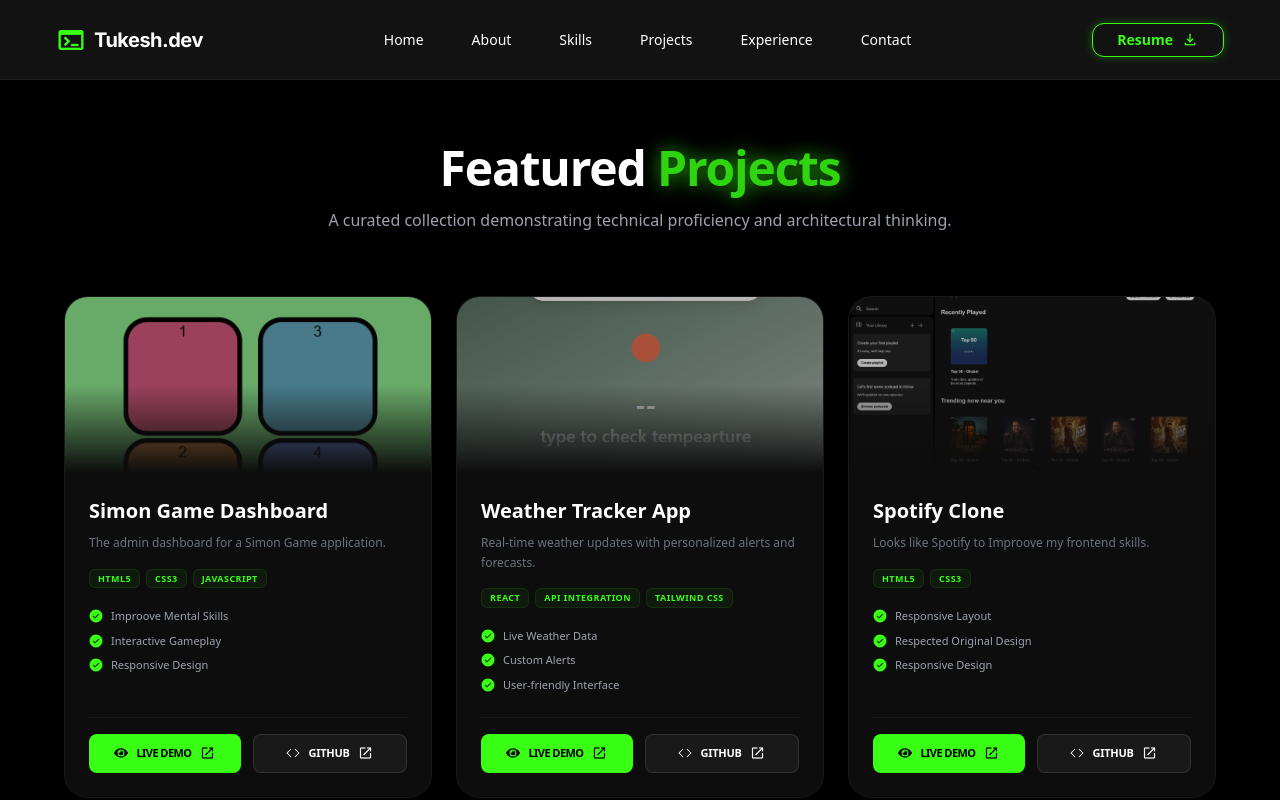
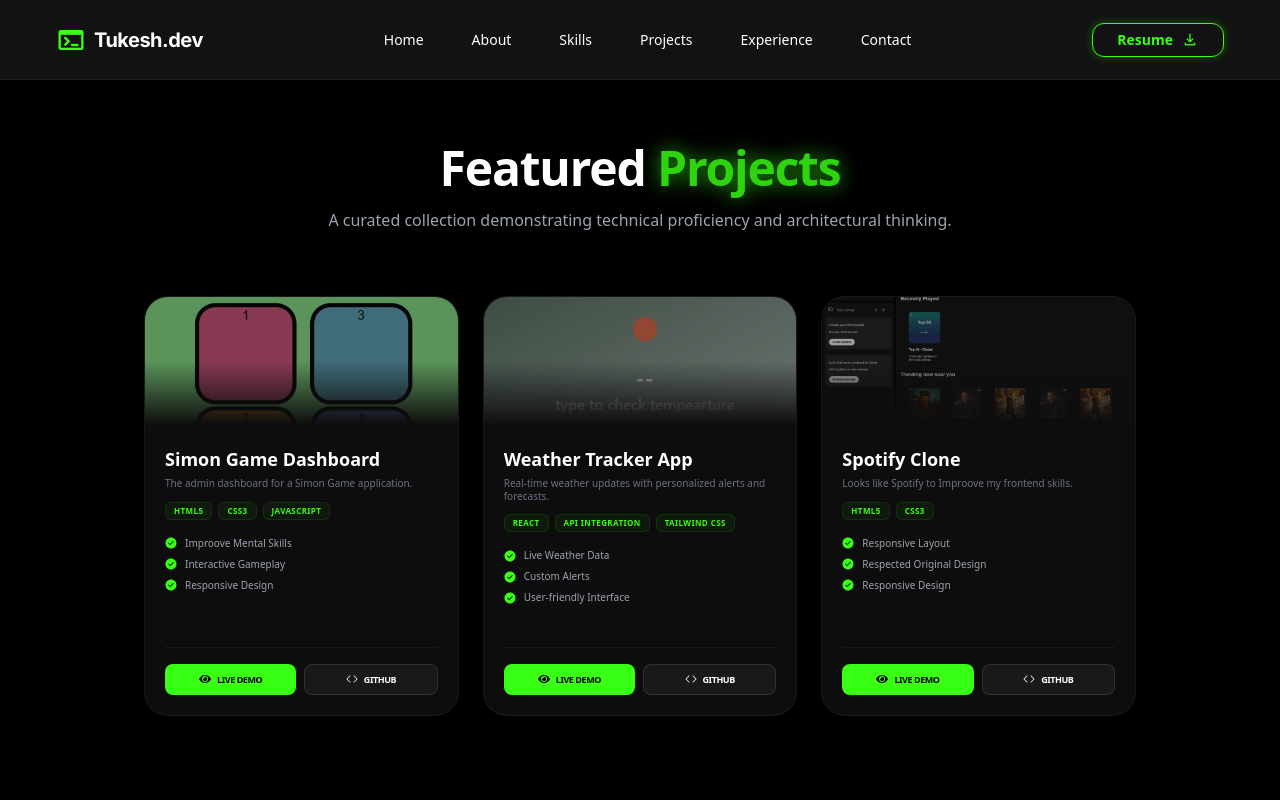
Before and after one commit to KhamankarTukesh/MyPortfolio, a React (Vite) app in the folder frontend/: page /projects in a window 1280 px wide. Shown: the top 800 px of the page. Built offline with nearby package versions, Linux system fonts and the light colour scheme.

Commit message:
reduce project card size

```diff
--- a/frontend/src/pages/Home.jsx
+++ b/frontend/src/pages/Home.jsx
@@ -60,7 +60,7 @@
           {/* 2. Text Content: Mobile par ORDER-2 (Neeche dikhega) */}
           <div className="z-10 text-center lg:text-left order-2 lg:order-1">
             <div className="inline-flex items-center gap-2 px-3 py-1 rounded-full bg-white/5 border border-white/10 text-primary text-[10px] font-bold tracking-widest uppercase mb-6 animate-pulse">
-              <GoDotFill /> CU
+              <GoDotFill /> CURRENTLY WORKING
             </div>
 
             <h1 className="text-4xl md:text-7xl font-black leading-[1.1] mb-6 tracking-tight">
@@ -72,7 +72,7 @@
             </h1>
 
             <p className="text-gray-400 text-base md:text-lg mb-8 max-w-xl mx-auto lg:mx-0 leading-relaxed">
-              Hi, I'm <span className="text-white font-bold">Tukesh Khamankar</span>. A Full Stack Developer specializing in React, Node.js, and Java. I craft high-performance web applications with a focus on user experience and clean code.
+              Hi, I'm <span className="text-white font-bold">Tukesh Khamankar</span>. A Full Stack Developer specializing in React, Node.js, and Java programming language. I craft high-performance web applications with a focus on user experience and clean code.
             </p>
 
             <div className="flex flex-col sm:flex-row flex-wrap gap-4 justify-center lg:justify-start">
--- a/frontend/src/pages/Projects.jsx
+++ b/frontend/src/pages/Projects.jsx
@@ -52,72 +52,77 @@
           </p>
         </div>
 
-        {/* Compact Projects Grid */}
-        <div className="grid grid-cols-1 md:grid-cols-3 gap-6 mb-24 ">
+{/* --- Projects Grid (Compact Size + Original Neon Glow) --- */}
+<div className="max-w-5xl mx-auto px-4">
+  <div className="grid grid-cols-1 md:grid-cols-3 gap-6 mb-24">
     {projectList.map((project, index) => (
-            <div key={index} className="bg-[#0d0d0d] border border-white/5 hover:shadow-[0_0_30px_rgba(57,255,20,0.6)] transition-all duration-300  rounded-[1.5rem] overflow-hidden group hover:border-primary/20 transition-all duration-500 flex flex-col">
+      <div
+        key={index}
+        className="bg-[#0d0d0d] border border-white/5 rounded-[1.5rem] overflow-hidden group hover:border-primary/40 transition-all duration-500 flex flex-col h-[420px] hover:shadow-[0_0_30px_rgba(57,255,20,0.6)]"
+      >
 
-              {/* Reduced Image Height */}
-              <div className="h-44 overflow-hidden relative">
+        {/* Image - Compact Height with high hover opacity */}
+        <div className="h-32 overflow-hidden relative">
           <img
             src={project.img}
             alt={project.title}
-                  className="w-full h-full object-cover group-hover:scale-105 transition-transform duration-700 opacity-70 group-hover:opacity-100"
+            className="w-full h-full object-cover group-hover:scale-110 transition-transform duration-700 opacity-60 group-hover:opacity-100"
           />
           <div className="absolute inset-0 bg-gradient-to-t from-[#0d0d0d] via-transparent to-transparent"></div>
         </div>
 
-              {/* Compact Content Padding */}
-              <div className="p-6 flex flex-col flex-1">
-                <h3 className="text-xl font-bold mb-2 group-hover:text-primary transition-colors">{project.title}</h3>
-                <p className="text-gray-500 text-xs mb-4 leading-relaxed line-clamp-2">
+        {/* Content - Slim Padding */}
+        <div className="p-5 flex flex-col flex-1">
+          <h3 className="text-lg font-bold mb-1 group-hover:text-primary transition-colors truncate">
+            {project.title}
+          </h3>
+          <p className="text-gray-500 text-[10px] mb-3 leading-tight line-clamp-2">
             {project.desc}
           </p>
 
-                {/* Smaller Tags */}
-                <div className="flex flex-wrap gap-1.5 mb-5">
+          {/* Tags */}
+          <div className="flex flex-wrap gap-1.5 mb-4">
             {project.tags.map(tag => (
-                    <span key={tag} className="px-2 py-0.5 bg-primary/5 border border-primary/10 rounded-md text-[9px] font-bold text-primary uppercase tracking-wider">
+              <span key={tag} className="px-2 py-0.5 bg-primary/5 border border-primary/10 rounded-md text-[8px] font-bold text-primary uppercase tracking-wider">
                 {tag}
               </span>
             ))}
           </div>
 
-                {/* Features List with Small Icons */}
-                <ul className="space-y-2 mb-6 flex-1">
+          {/* Features - Compact list */}
+          <ul className="space-y-1.5 mb-4 flex-1">
             {project.features.map(feat => (
-                    <li key={feat} className="flex items-center gap-2 text-[11px] text-gray-400">
-                      <GoCheckCircleFill className="text-primary text-sm shrink-0" /> {feat}
+              <li key={feat} className="flex items-center gap-2 text-[10px] text-gray-400">
+                <GoCheckCircleFill className="text-primary text-xs shrink-0" /> {feat}
               </li>
             ))}
           </ul>
 
-                {/* Compact Buttons */}
-{/* 2. Updated Buttons with Dynamic Links */}
-                <div className="flex gap-3 pt-4 border-t border-white/5">
+          {/* Buttons - Restored Original Glow Intensity */}
+          <div className="flex gap-2 pt-4 border-t border-white/5">
             <a
               href={project.demoLink}
               target="_blank"
               rel="noopener noreferrer"
-                    className="flex-1 bg-primary text-black font-black py-2.5 rounded-lg flex items-center justify-center hover:shadow-[0_0_20px_rgba(57,255,20,0.5)] transition-all hover:scale-105 gap-2 hover:bg-[#2edb12] text-[11px] uppercase tracking-tighter"
+              className="flex-1 bg-primary text-black font-black py-2 rounded-lg flex items-center justify-center hover:shadow-[0_0_20px_rgba(57,255,20,0.6)] transition-all hover:scale-105 gap-1.5 text-[9px] uppercase tracking-tighter"
             >
-                    <FaEye size={14} /> Live Demo <span className="material-symbols-outlined text-[16px]">open_in_new</span>
+              <FaEye size={12} /> Live Demo
             </a>
 
             <a
               href={project.githubLink}
               target="_blank"
               rel="noopener noreferrer"
-                    className="flex-1 bg-white/5 border border-white/10 text-white font-black py-2.5 rounded-lg flex hover:scale-105 items-center justify-center gap-2 hover:bg-white/10 transition-all text-[11px] uppercase tracking-tight"
+              className="flex-1 bg-white/5 border border-white/10 text-white font-black py-2 rounded-lg flex hover:scale-105 items-center justify-center gap-1.5 hover:bg-white/10 transition-all text-[9px] uppercase tracking-tighter"
             >
-                    <GoCode size={14} /> GitHub <span className="material-symbols-outlined text-[16px]">open_in_new</span>
+              <GoCode size={12} /> GitHub
             </a>
           </div>
         </div>
       </div>
     ))}
   </div>
-
+</div>
         {/* Minimalist Footer CTA */}
         <div className="text-center py-16 border-t border-white/5">
           <h2 className="text-3xl font-black mb-4">Want to see more?</h2>
@@ -131,7 +136,7 @@
 
         {/* Footer */}
         <div className="flex justify-center items-center gap-2 text-gray-700 text-[10px] mt-8 uppercase tracking-widest font-bold">
-          <FaRegCopyright /> 2024 DevPortfolio.
+          <FaRegCopyright /> 2026 DevPortfolio.
         </div>
       </div>
     </section>
```
Lines whose indentation alone changed are shown as unchanged.
